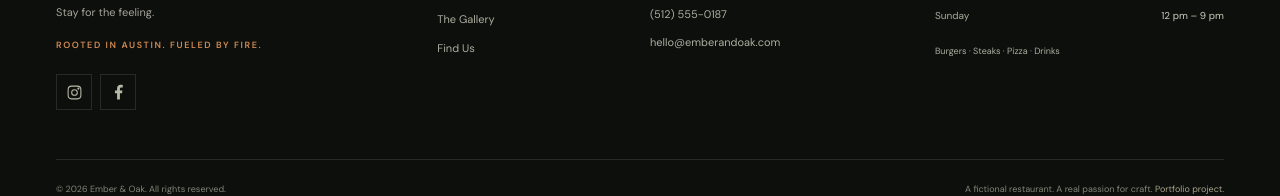
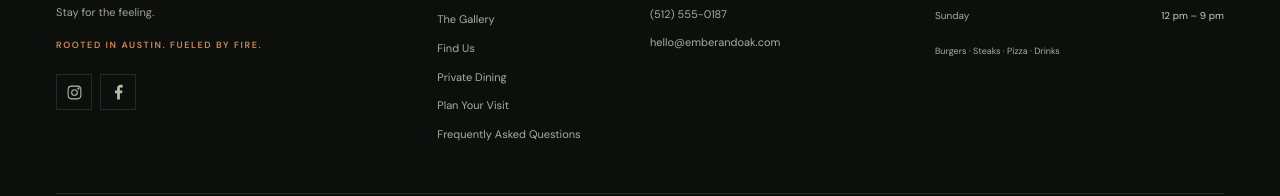
Before and after one commit to almamuncode/ember-oak, a Next.js app: page / in a window 1280 px wide. Shown: the part 7912-8108 px from the top of the page. Built offline with nearby package versions, Linux system fonts and the light colour scheme; no server answers.

Commit message:
feat: link guest planning sections from the footer

```diff
--- a/src/components/Footer.tsx
+++ b/src/components/Footer.tsx
@@ -82,6 +82,9 @@ export function Footer() {
           <Link href="/about">Our Story</Link>
           <Link href="/gallery">The Gallery</Link>
           <Link href="/contact">Find Us</Link>
+          <Link href="/#private-dining">Private Dining</Link>
+          <Link href="/#plan-your-visit">Plan Your Visit</Link>
+          <Link href="/contact#faq">Frequently Asked Questions</Link>
         </div>
         <div>
           <h3>Come on over</h3>
```
